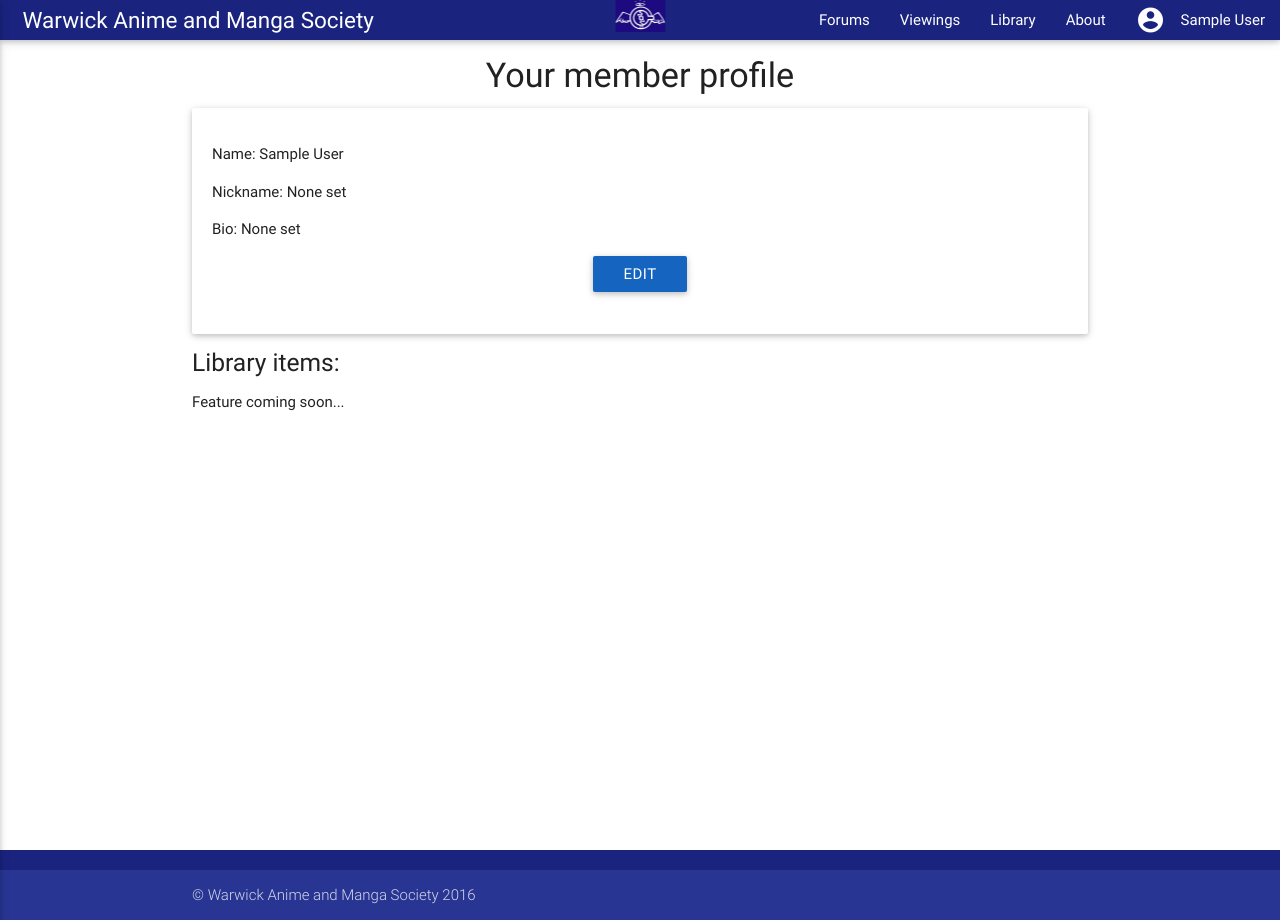
After one commit to kikigwin7/aniMango, a Django app: page /members/profile/ in a window 1280 px wide. The commit adds this page. Run offline with Django 3.2, Linux system fonts and the light colour scheme; the visitor is signed in with stand-in values (Sample User, id 1); some libraries are stand-ins or nearby versions.

Commit message:
Added member functionality and altered messages to fit material design specs

```diff
--- a/aniMango/urls.py
+++ b/aniMango/urls.py
@@ -17,14 +17,12 @@ from django.conf.urls import url, include
 from django.conf import settings
 from django.conf.urls.static import static
 from django.contrib import admin
-# Callable view methods from the home app
-from home.views import home, login_view, logout_view
+# Callable view method from the home app
+from home.views import home
 
 urlpatterns = [
     # The first 3 urls use the views file in the home app
     url(r'^$', home, name='home'),
-    url(r'^login/$', login_view, name='login'),
-    url(r'^logout/$', logout_view, name='logout'),
 	url(r'^library/', include('library.urls')),
 	url(r'^members/', include('members.urls')),
     url(r'^admin/', admin.site.urls),
--- a/library/models.py
+++ b/library/models.py
@@ -35,8 +35,9 @@ class Series(models.Model):
     class Meta:
         verbose_name_plural = "series"
 
+    # Save override so that api data can be used for new series entries
     def save(self, *args, **kwargs):
-        #Check if series info is set by the api
+        # self.name should exist if api data has been populated
         if self.name:
             super(Series, self).save(*args,  **kwargs) # Call real save
         else:
--- a/members/models.py
+++ b/members/models.py
@@ -1,4 +1,6 @@
 from django.db import models
+from django.dispatch import receiver
+from django.db.models.signals import post_save
 # Use django settings to reference the AUTH_USER_MODEL
 from django.conf import settings
 
@@ -14,3 +16,17 @@ class Member(models.Model):
 
     def __str__(self):
         return self.nick
+
+    def nick_or_name(self):
+        if self.nick is not '':
+            return self.nick
+        elif self.user.get_full_name() is not '':
+            return self.user.get_full_name()
+        else:
+            return self.user.username
+
+# Ensure a blank member object is created for each user using django post_save
+@receiver(post_save, sender=settings.AUTH_USER_MODEL)
+def ensure_profile_exists(sender, **kwargs):
+    if kwargs.get('created', False):
+        Member.objects.get_or_create(user=kwargs.get('instance'))
--- /dev/null
+++ b/members/templates/members/profile.html
@@ -0,0 +1,43 @@
+{% extends "base.html" %}
+
+{% block title%}
+  Profile
+{% endblock %}
+
+{% block content %}
+  <h4 class="center-align">
+    Your member profile
+  </h4>
+  <div class="card-panel">
+    <div class="col s12 m6">
+      <p>Name: {{ user.get_full_name }}</p>
+      <p>
+        Nickname:
+        {% if user.member.nick %}
+          {{ user.member.nick }}
+        {% else %}
+          None set
+        {% endif %}
+      </p>
+      <p>
+        Bio:
+        {% if user.member.bio %}
+          {{ user.member.bio }}
+        {% else %}
+          None set
+        {% endif %}
+      </p>
+      <div class="center-align">
+        <a href="{% url 'member:edit' %}" class="btn blue darken-3">edit</a>
+      </div>
+      <div class="col s12 m6">
+        <img class="" src=""/>
+      </div>
+    </div>
+  </div>
+
+  <h5>Library items:</h5>
+
+  <p>Feature coming soon...</p>
+
+{% endblock %}
--- a/members/urls.py
+++ b/members/urls.py
@@ -2,6 +2,11 @@ from django.conf.urls import url
 
 from . import views
 
+app_name = 'member'
+
 urlpatterns = [
-	url(r'^$', views.index)
+	url(r'^profile/$', views.profile, name='profile'),
+	url(r'^edit/$', views.profile_edit, name='edit'),
+	url(r'^login/$', views.login_view, name='login'),
+	url(r'^logout/$', views.logout_view, name='logout'),
 ]
--- a/members/views.py
+++ b/members/views.py
@@ -1,8 +1,58 @@
 from django.shortcuts import render
-from django.http import HttpResponse
+from django.http import HttpResponseRedirect
+from django.contrib.auth import logout, authenticate, login
+from django.contrib import messages
+from django.core.urlresolvers import reverse
+from library.models import Item
 
-# Create your views here.
+def profile(request):
+	template = "members/profile.html"
+	if request.user.is_authenticated():
+		return render(request, template)
+	else:
+		messages.error(request, 'You must be logged in to view this page')
+		return HttpResponseRedirect(reverse('home'))
 
-def index(request):
-	response = "This is the members index"
-	return HttpResponse(response)
+def profile_edit(request):
+	template = "members/edit.html"
+	if not request.user.is_authenticated():
+		messages.error(request, 'You must be logged in to edit your profile')
+		return HttpResponseRedirect(reverse('member:profile'))
+
+	if request.method == 'POST':
+		new_nick = request.POST['nick']
+		new_bio = request.POST['bio']
+		user_prof = request.user.member
+		user_prof.nick = new_nick
+		user_prof.bio = new_bio
+		user_prof.save()
+		messages.success(request, 'Your profile was successfully updated')
+		return HttpResponseRedirect(reverse('member:profile'))
+	else:
+		return render(request, template)
+
+def login_view(request):
+	template = 'members/login.html'
+	if request.method == 'POST':
+		uname = request.POST['username']
+		pwd = request.POST['password']
+		user = authenticate(username=uname, password=pwd)
+		if user is not None:
+			if user.is_active:
+				login(request, user)
+				messages.success(request, 'You have been logged in')
+				return HttpResponseRedirect(reverse('home'))
+			else:
+				messages.error(request, 'Your account has been disabled')
+				return render(request, template)
+		else:
+			# Incorrect password or username as authenticate returned None
+			messages.error(request, 'Username or password incorrect')
+			return render(request, template)
+	else:
+		return render(request, template)
+
+def logout_view(request):
+	logout(request)
+	messages.success(request, 'You have been logged out')
+	return HttpResponseRedirect(reverse('home'))
--- a/static/css/anime.css
+++ b/static/css/anime.css
@@ -50,13 +50,3 @@ body {
 main {
   flex: 1 0 auto;
 }
-
-/* Message panels */
-.card-panel.success {
-  background-color: #4caf50;
-  color: white;
-}
-.card-panel.error {
-  background-color: red;
-  color: white;
-}
--- a/static/js/anime.js
+++ b/static/js/anime.js
@@ -5,4 +5,9 @@ function link_starto () {
 	$(".button-collapse").sideNav({
 		closeOnClick: true
 	});
+
+	// Display messages, if any
+	if (typeof pageMessages == 'function') {
+		pageMessages();
+	}
 }
--- a/templates/base.html
+++ b/templates/base.html
@@ -51,10 +51,16 @@
               Warwick Anime and Manga Society
             </a>
 
+            <!--DROPDOWN FOR LOGGED IN USERS ON DESKTOP-->
+            {% if user.is_authenticated %}
             <ul id="member-dropdown" class="dropdown-content">
+              {% if user.is_staff %}
               <li><a href="{% url 'admin:index' %}">Admin</a></li>
-              <li><a href="{% url 'logout' %}">Logout</a></li>
+              {% endif %}
+              <li><a href="{% url 'member:profile' %}">Profile</a></li>
+              <li><a href="{% url 'member:logout' %}">Logout</a></li>
             </ul>
+            {% endif %}
 
             <ul class="right hide-on-med-and-down">
               <li><a href="#">Forums</a></li>
@@ -69,10 +75,10 @@
                 {% if user.is_authenticated %}
                 <a class="dropdown-button" data-activates="member-dropdown">
                   <i class="material-icons left">account_circle</i>
-                  {{ user }}
+                  {{ user.member.nick_or_name }}
                 </a>
                 {% else %}
-                <a href="{% url 'login' %}">
+                <a href="{% url 'member:login' %}">
                   Login
                 </a>
                 {% endif %}
@@ -86,23 +92,23 @@
                   <li>
                     <a class="collapsible-header waves-effect">
                      <i class="material-icons left">account_circle</i>
-                     {{ user }}
+                     {{ user.member.nick_or_name }}
                      <i class="material-icons right">arrow_drop_down</i>
                     </a>
                     <div class="collapsible-body">
                       <ul>
-                        <li>
-                          <a href="{% url 'admin:index' %}">Admin</a>
-                        </li>
-                        <li>
-                          <a href="{% url 'logout' %}">Logout</a>
-                        </li>
+                        <!--DROPDOWN FOR LOGGED IN USERS ON MOBILE-->
+                        {% if user.is_staff %}
+                        <li><a href="{% url 'admin:index' %}">Admin</a></li>
+                        {% endif %}
+                        <li><a href="{% url 'member:profile' %}">Profile</a></li>
+                        <li><a href="{% url 'member:logout' %}">Logout</a></li>
                       </ul>
                     </div>
                   </li>
                 </ul>
                 {% else %}
-                <a href="{% url 'login' %}">
+                <a href="{% url 'member:login' %}">
                   Login
                 </a>
                 {% endif %}
@@ -123,11 +129,13 @@
       <div class="container">
 
         {% if messages %}
-         {% for message in messages %}
-          <div class="card-panel {{ message.tags }}">
-            {{ message }}
-          </div>
+          <script type="text/javascript">
+          function pageMessages() {
+          {% for message in messages %}
+            Materialize.toast('{{ message }}', 6000);
           {% endfor %}
+          }
+          </script>
         {% endif %}
 
         {% block content %}
```
Also changed, not shown: home/views.py (+4 -26 lines), members/admin.py (+15 -2 lines), members/templates/members/edit.html (added, +42 -0 lines), members/templates/members/login.html (added, +28 -0 lines).
